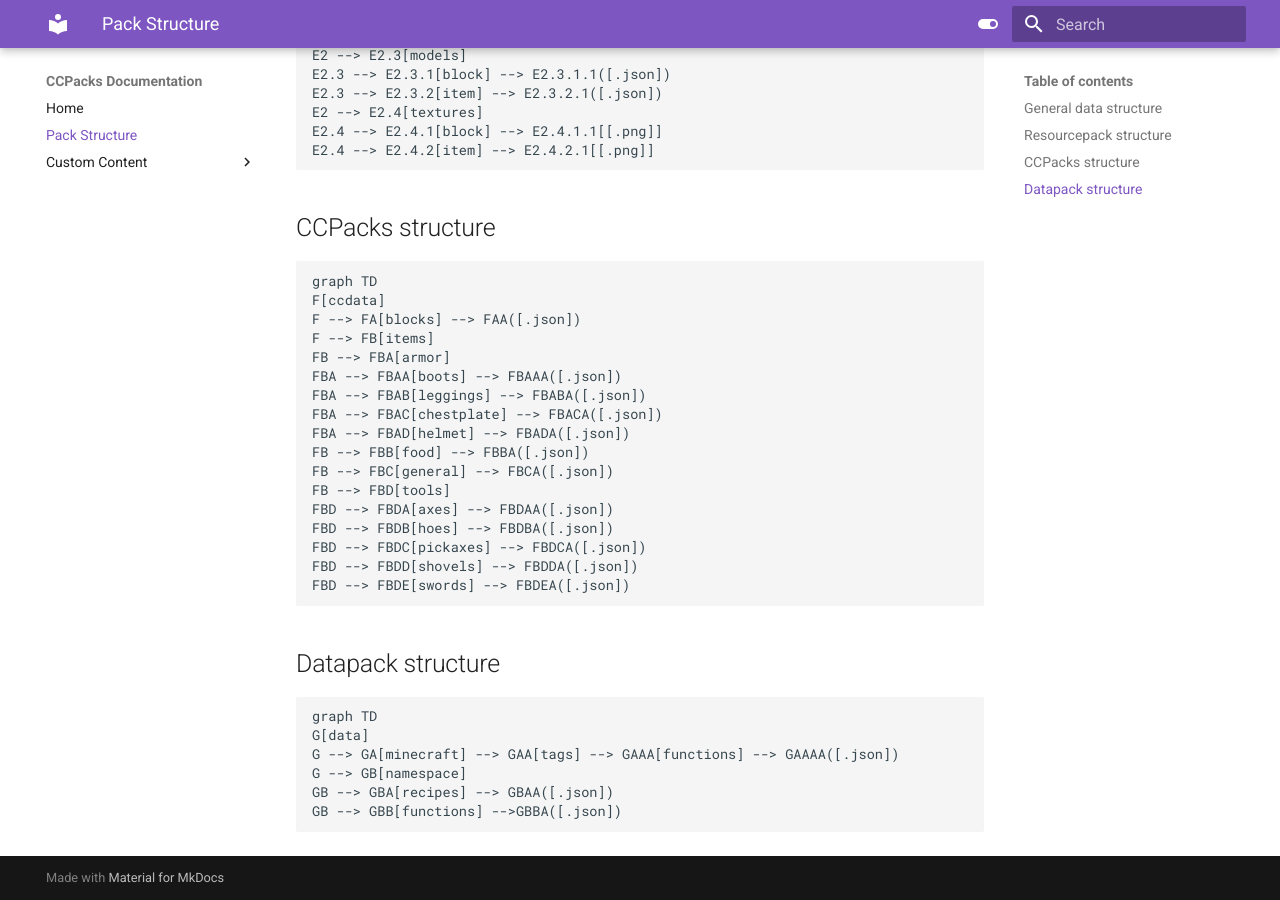
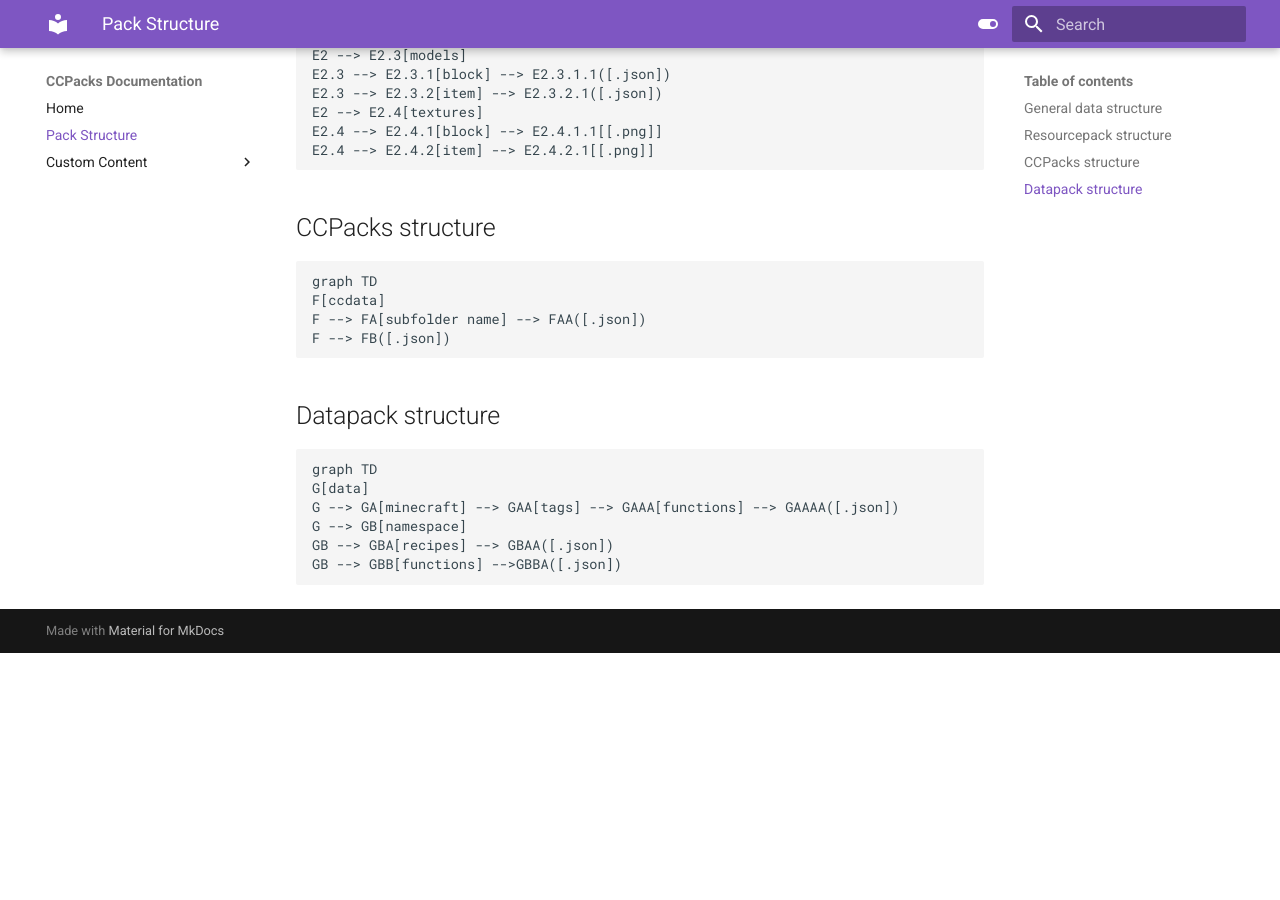
Before and after one commit to eggohito/CCPacks-Documentation, an MkDocs documentation site: the page built from docs/pack_structure.md, in a window 1280 px wide and 900 px high, scrolled down 555 px. Built offline with MkDocs 1.6.1 and Material for MkDocs 9.7.7, drawn with Linux system fonts in a browser that asks for light colours; after the commit the page ends 1208 px from its top, so only the background shows below that.

Commit message:
Update pack_structure.md

````diff
--- a/docs/pack_structure.md
+++ b/docs/pack_structure.md
@@ -29,21 +29,8 @@
 ```mermaid
 graph TD
 F[ccdata]
-F --> FA[blocks] --> FAA([.json])
-F --> FB[items]
-FB --> FBA[armor]
-FBA --> FBAA[boots] --> FBAAA([.json])
-FBA --> FBAB[leggings] --> FBABA([.json])
-FBA --> FBAC[chestplate] --> FBACA([.json])
-FBA --> FBAD[helmet] --> FBADA([.json])
-FB --> FBB[food] --> FBBA([.json])
-FB --> FBC[general] --> FBCA([.json])
-FB --> FBD[tools]
-FBD --> FBDA[axes] --> FBDAA([.json])
-FBD --> FBDB[hoes] --> FBDBA([.json])
-FBD --> FBDC[pickaxes] --> FBDCA([.json])
-FBD --> FBDD[shovels] --> FBDDA([.json])
-FBD --> FBDE[swords] --> FBDEA([.json])
+F --> FA[subfolder name] --> FAA([.json])
+F --> FB([.json])
 ```
 
 ## Datapack structure
````
